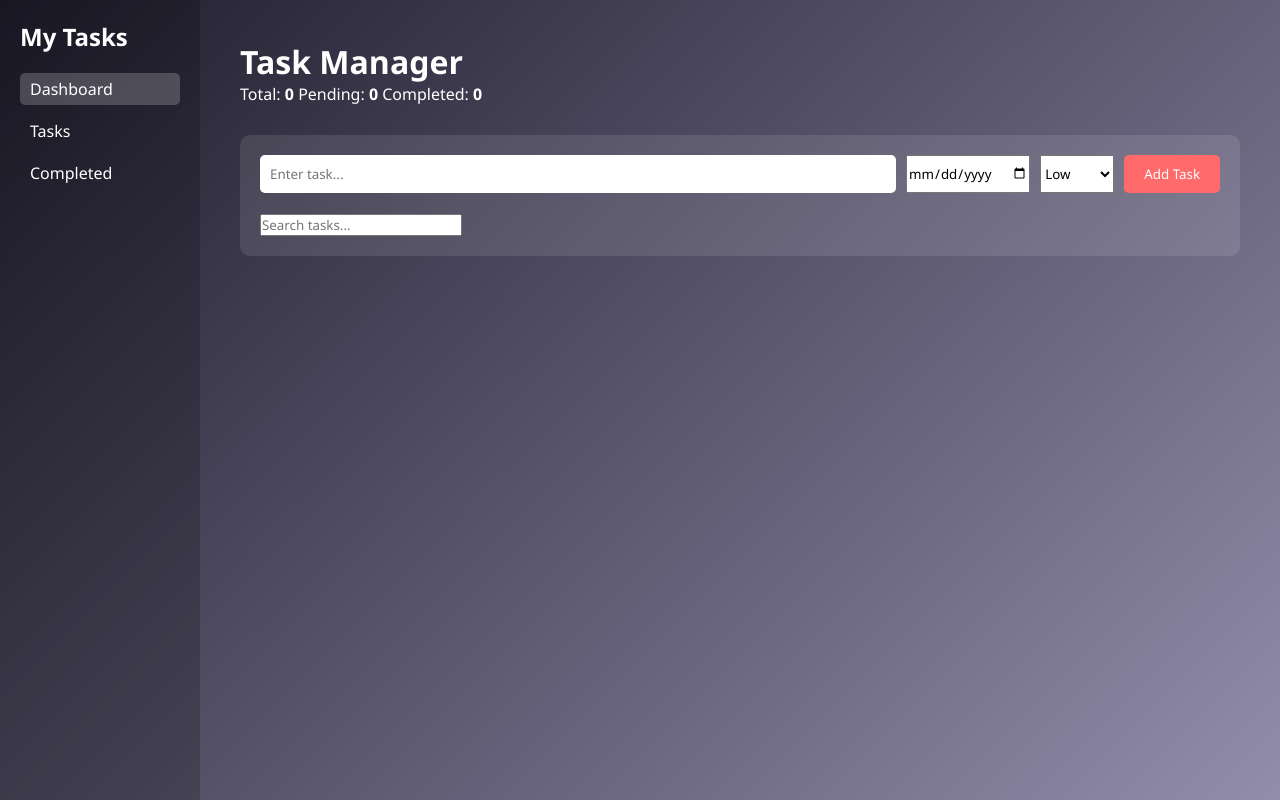
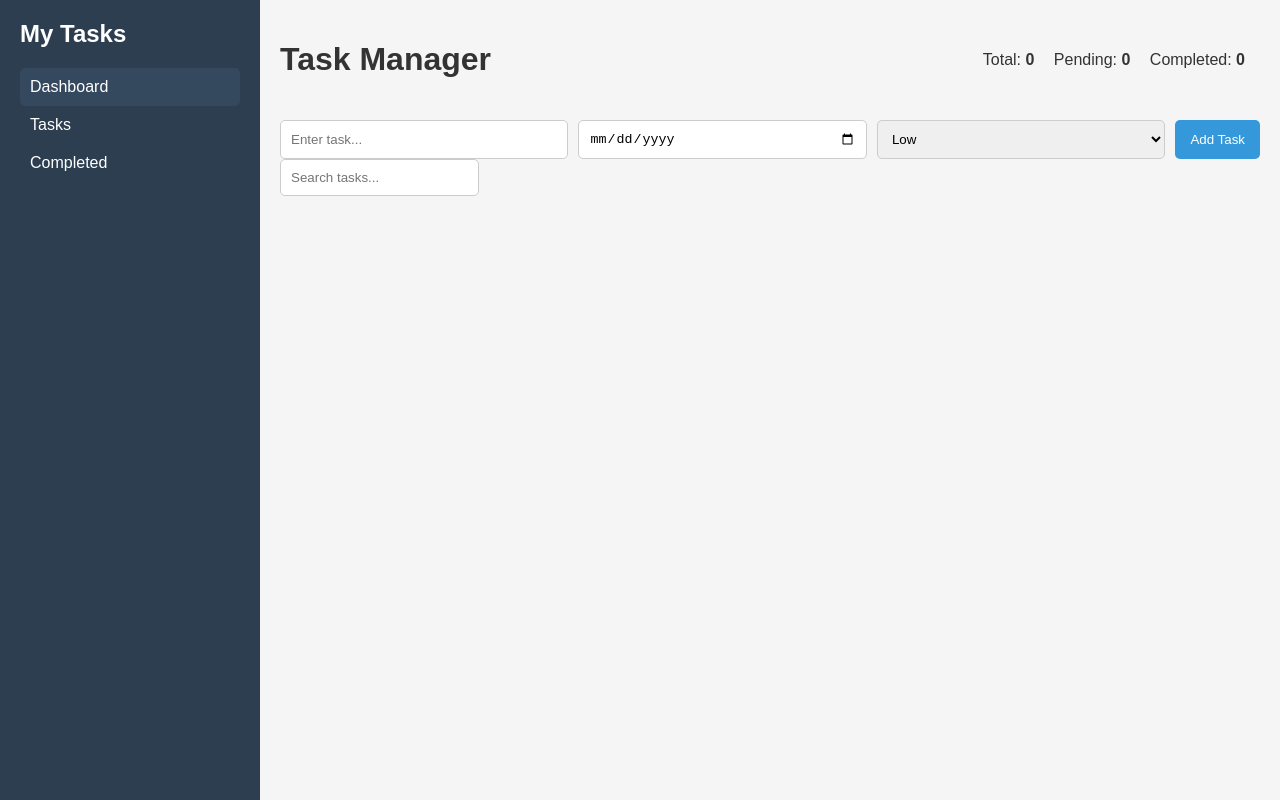
Before and after one commit to kr-1199/todo, a plain HTML site: page index.html in a window 1280 px wide. Drawn offline with Linux system fonts and the light colour scheme.

Commit message:
Update style.css

```diff
--- a/style.css
+++ b/style.css
@@ -1,15 +1,8 @@
-
-* {
+body {
   margin: 0;
-  padding: 0;
-  box-sizing: border-box;
-  font-family: 'Segoe UI', sans-serif;
-}
-
-body {
-  background: linear-gradient(135deg, #1f1c2c, #928dab);
-  height: 100vh;
-  color: #fff;
+  font-family: Arial, sans-serif;
+  background-color: #f5f5f5;
+  color: #333;
 }
 
 .dashboard {
@@ -18,99 +11,114 @@ body {
 }
 
 .sidebar {
-  width: 200px;
-  background: rgba(0, 0, 0, 0.2);
+  width: 220px;
+  background-color: #2c3e50;
+  color: #fff;
   padding: 20px;
 }
 
 .sidebar h2 {
-  margin-bottom: 20px;
+  margin-top: 0;
 }
 
 .sidebar ul {
   list-style: none;
+  padding: 0;
 }
 
-.sidebar ul li {
-  margin: 10px 0;
+.sidebar li {
+  padding: 10px;
   cursor: pointer;
-  padding: 5px 10px;
   border-radius: 5px;
-  transition: 0.3s;
+  transition: background-color 0.2s;
 }
 
-.sidebar ul li:hover,
-.sidebar ul li.active {
-  background: rgba(255, 255, 255, 0.2);
+.sidebar li:hover,
+.sidebar li.active {
+  background-color: #34495e;
 }
 
 .main {
   flex: 1;
-  padding: 40px;
+  padding: 20px;
+  overflow-y: auto;
 }
 
 .header {
-  margin-bottom: 30px;
+  display: flex;
+  justify-content: space-between;
+  align-items: center;
+  flex-wrap: wrap;
 }
 
-.todo-container {
-  background: rgba(255, 255, 255, 0.1);
-  border-radius: 10px;
-  padding: 20px;
+.summary span {
+  margin-right: 15px;
 }
 
 .input-group {
   display: flex;
   gap: 10px;
-  margin-bottom: 20px;
+  margin-top: 20px;
+  flex-wrap: wrap;
 }
 
-#taskInput {
+input[type="text"],
+input[type="date"],
+select {
+  padding: 10px;
+  border-radius: 5px;
+  border: 1px solid #ccc;
   flex: 1;
-  padding: 10px;
-  border: none;
-  border-radius: 5px;
+  min-width: 150px;
 }
 
 button {
-  padding: 10px 20px;
+  padding: 10px 15px;
+  background-color: #3498db;
+  color: white;
   border: none;
-  background: #ff6b6b;
-  color: white;
   border-radius: 5px;
   cursor: pointer;
+  transition: background-color 0.2s;
 }
 
-#taskList li {
+button:hover {
+  background-color: #2980b9;
+}
+
+ul#taskList {
+  margin-top: 20px;
+  padding: 0;
+  list-style: none;
+}
+
+ul#taskList li {
   display: flex;
   justify-content: space-between;
-  padding: 10px;
-  background: rgba(0, 0, 0, 0.1);
-  margin: 5px 0;
-  border-radius: 5px;
   align-items: center;
+  background: #fff;
+  margin-bottom: 10px;
+  padding: 15px;
+  border-radius: 8px;
+  box-shadow: 0 0 5px rgba(0,0,0,0.1);
+  transition: transform 0.1s ease;
 }
 
-#taskList li.completed span {
+ul#taskList li:hover {
+  transform: translateY(-2px);
+}
+
+ul#taskList li.completed {
   text-decoration: line-through;
-  opacity: 0.6;
+  color: gray;
 }
 
 .task-actions button {
-  background: none;
-  color: white;
-  font-size: 1rem;
-  cursor: pointer;
-  border: none;
-}
-
-body.light {
-  background: #f0f0f0;
+  margin-left: 5px;
+  background-color: transparent;
   color: #333;
 }
 
-body.light .dashboard,
-body.light .todo-container {
-  background: #fff;
-  color: #333;
+.task-actions button:hover {
+  color: #2c3e50;
 }
```
